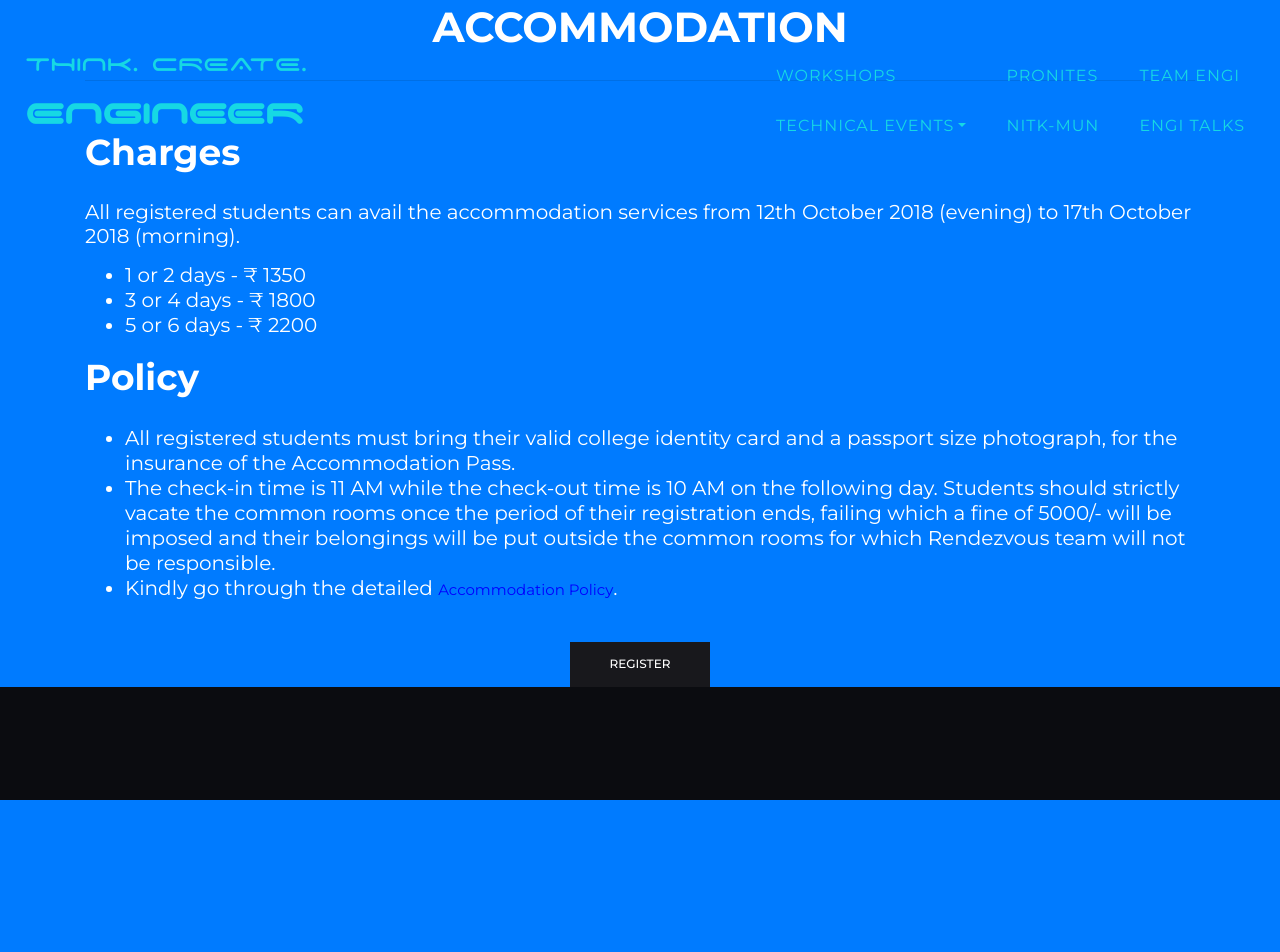
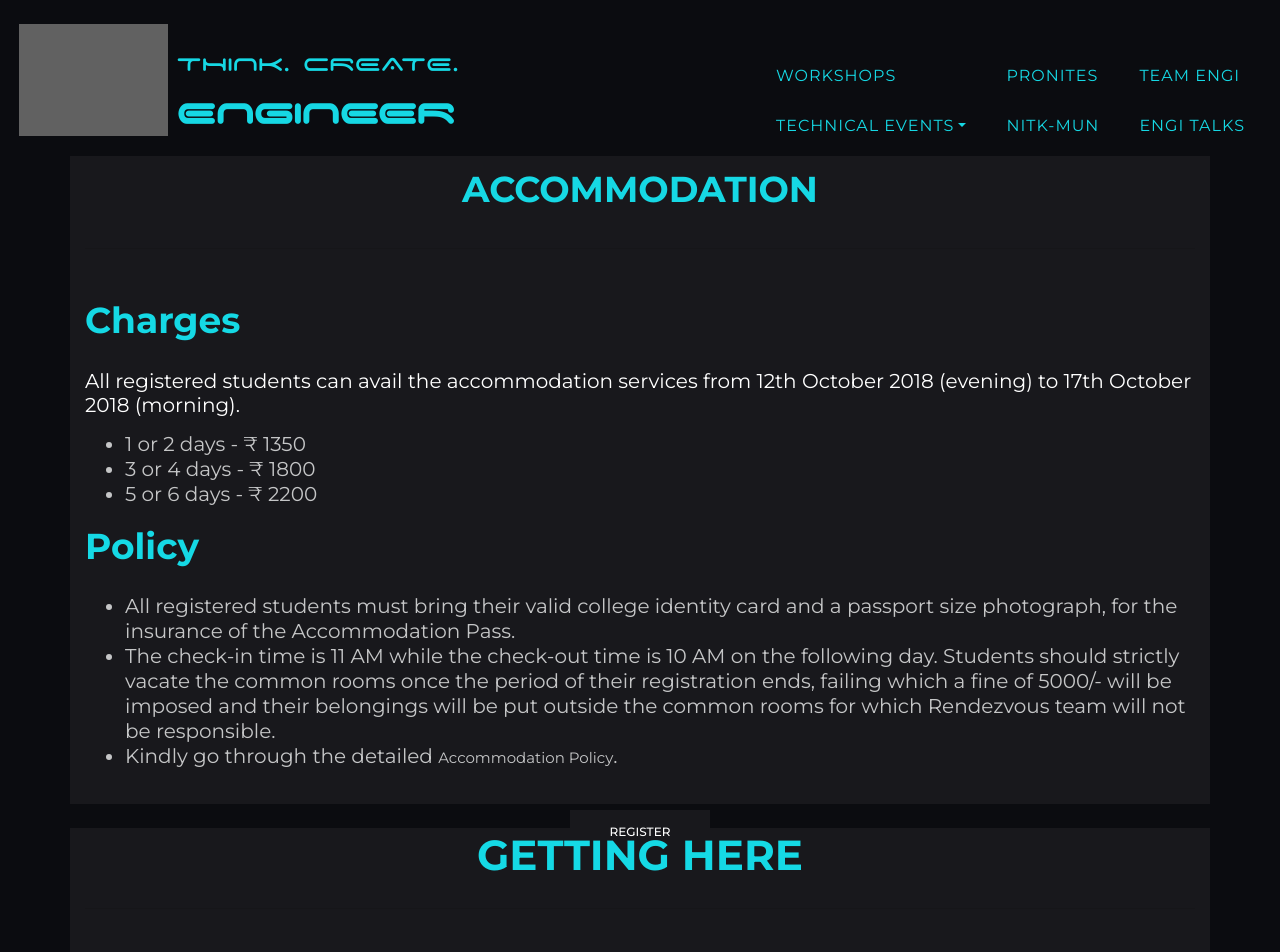
Before and after one commit to abhilekh703/engineer-nitk, a PHP site: page /accomodation.html in a window 1280 px wide. Shown: the top 952 px of the page. Before the commit the page ends 800 px from the top, so only its background shows below. Run offline with PHP 8.4, Linux system fonts and the light colour scheme; grey boxes are pictures that could not be loaded.

Commit message:
-Added logo to the header -Put the header in a seperate .js file -Added accomodation page

```diff
--- a/accomodation.html
+++ b/accomodation.html
@@ -26,69 +26,19 @@
     <link href="assets/css/main.css" rel="stylesheet">
     <link href="assets/css/index_modal.css" rel="stylesheet">
 </head>
-<body>
-<!--header start here -->
-<header class="header navbar fixed-top navbar-expand-xl">
-    <div class="container-fluid">
-        <a class="navbar-brand logo" href="./index.html"><div class="engi-logo">
-            <h3 class="Display-3"><span class="EngiTitle"><small>THINK. CREATE. </small><br><big>ENGINEER</big></span></h3></div>
-        </a>
-        <button class="navbar-toggler" type="button" data-toggle="collapse" data-target="#headernav" aria-expanded="false" aria-label="Toggle navigation">
-            <span class="lnr lnr-text-align-right"></span>
-        </button>
-        <div class="collapse navbar-collapse flex-sm-row-reverse" id="headernav">
-            <ul class=" nav navbar-nav menu">
-            <li class="nav-item">
-            <ul class="nav-block">
-                <li class="dropdown">
-                    <a class="nav-link dropdown-toggle reduce-space" href="#" data-toggle="dropdown">Technical Events</a>
-                    <div class="dropdown-menu bg-custom">
-                            <a class="dropdown-item dropdown-hover set-border" href="http://tronix.engineernitk.org">Tronix</a>
-                            <a class="dropdown-item dropdown-hover set-border" href="./Technites.html">Technites</a>
-                            <a class="dropdown-item dropdown-hover set-border" href="./Mech.html">Mechanical</a>
-                            <a class="dropdown-item dropdown-hover set-border" href="./reflux.html">Reflux</a>
-                            <a class="dropdown-item dropdown-hover set-border" href="./meta.html">Metallurgy</a>
-                            <a class="dropdown-item dropdown-hover set-border" href="./civil.html">Civil</a>
-                            <a class="dropdown-item dropdown-hover set-border" href="./compsoc.html">Comps</a>
-                            <a class="dropdown-item dropdown-hover set-border" href="./bizwaves.html">BizWaves</a>
-                            <a class="dropdown-item dropdown-hover set-border" href="./Astro.html">Astro</a>
-                    </div>
-                </li>
-            <!--<li class="nav-item dropdown" id='#secondDropDown'>
-                    <a class="nav-link dropdown-toggle" href="#" data-toggle="dropdown">Non-Technical</a>
-                  <div class="dropdown-menu bg-custom">-->
-                           <!-- <a class="dropdown-item dropdown-hover set-border" href="#events">Marketing</a>-->
-                    <li class="nav-item"><a class="nav-link" href="./workshops.html">Workshops</a></li>
-                </ul></li>
-                <li class="nav-item">
-                <ul class="nav-block">
-                <li class="nav-item" ><a  class="nav-link" href="Nitkmun.html">NITK-MUN</a></li>
-                <li class="nav-item" ><a class="nav-link" href="pronites.html">Pronites</a></li>
-                    </ul></li>
-                <li class="nav-item">
-                <ul class="nav-block">
-                            <!--<a class="dropdown-item dropdown-hover set-border" href="#events">Freefall</a>-->
-                  <!--  </div>
-                </li>-->
-                <!--li class="nav-item">
-                    <a class="nav-link " href="#">News</a>
-                </li-->
-                <li class="nav-item"><a class="nav-link" href="engitalks.html">Engi Talks</a></li>
-                <li class="nav-item" ><a class="nav-link" href="team.html">Team Engi</a></li>
-                </ul>
-                </li>
-            </ul>
-        </div>
-    </div>
-</header>
-<!--header end here-->
-<section class="bg-primary text-white mb-0" id="accommodation">
-      <div class="container">
-        <h2 class="text-center text-uppercase text-white">accommodation</h2>
+<body style="padding-top:19.5vh;">
+
+<!--Header-->
+<script src="./header.js"></script>
+
+<div style="height:81vh;" class="mb-4">
+      <div class="container" style="background-color: rgb(24,24,28);height: 100%;">
+        <div class="section_title">
+        <h2 class="title text-center text-uppercase">Accommodation</h2></div>
         <hr class="star-light mb-5">
         <div class="row">
           <div class="col-lg-12 mx-auto">
-          	<h3 class="text-white">Charges</h3>
+          	<h3 class="title">Charges</h3>
             <p class="lead">All registered students can avail the accommodation services from 12th October 2018 (evening) to 17th October 2018 (morning).
             	</p><ul class="lead">
             		<li>1 or 2 days - ₹ 1350</li>
@@ -99,11 +49,11 @@
       </div>
       <div class="row">
           <div class="col-lg-12 mx-auto">
-          	<h3 class="text-white">Policy</h3>
+          	<h3 class="title">Policy</h3>
             <p class="lead"></p><ul class="lead">
             	<li>All registered students must bring their valid college identity card and a passport size photograph, for the insurance of the Accommodation Pass.</li>
             	<li>The check-in time is 11 AM while the check-out time is 10 AM on the following day. Students should strictly vacate the common rooms once the period of their registration ends, failing which a fine of 5000/- will be imposed and their belongings will be put outside the common rooms for which Rendezvous team will not be responsible.</li>
-            	<li>Kindly go through the detailed <a href="../../../assets/pdf/RDV'18-Acco-Policy.pdf" target="_blank" style="color: blue;">Accommodation Policy</a>.</li>
+            	<li>Kindly go through the detailed <a href="../../../assets/pdf/RDV'18-Acco-Policy.pdf" target="_blank">Accommodation Policy</a>.</li>
             </ul><p></p>
           </div>
         </div>
@@ -116,5 +66,40 @@
         <p class="message"></p>
         </div>
       </div>
-</section>
+</div>
+<section id="getting" style="height:81vh;">
+    <div class="container" style="background-color:rgb(24,24,28); height:90%;">
+      <h2 class="text-center text-uppercase title">GETTING HERE</h2>
+      <hr class="star-light mb-5">
+      <div class="row">
+        <div class="col-lg-6 mx-auto">
+          <p class="lead">Cotent comes here -----------------------------------------------------------<br>-----------------------------------------
+              ---------------------------------------<br>--------------------------------------------------<br>------------------------------------------
+              ---------------------------------------<br>------------------------------------------------<br>--------------------------------------------<br><br>
+        </div>
+      <div class="col-lg-6 mx-auto">
+      <iframe src="https://www.google.com/maps/embed?pb=!1m14!1m8!1m3!1d3887.3918944868287!2d74.79366667032657!3d13.010697581336773!3m2!1i1024!2i768!4f13.1!3m3!1m2!1s0x0%3A0x6b1144ac2d5dadf3!2sNational+Institute+of+Technology+Karnataka!5e0!3m2!1sen!2sin!4v1537482808683" style="border:0" allowfullscreen="" width="100%" height="400" frameborder="0"></iframe>
+    </div>
+      </div>
+    </div>
+  </section>
+<!-- jquery -->
+<script src="assets/js/jquery.min.js"></script>
+<!-- bootstrap -->
+<script src="assets/js/popper.js"></script>
+<script src="assets/js/bootstrap.min.js"></script>
+<script src="assets/js/waypoints.min.js"></script>
+<!--slick carousel -->
+<script src="assets/js/owl.carousel.min.js"></script>
+<!--parallax -->
+<script src="assets/js/parallax.min.js"></script>
+<!--Counter up -->
+<script src="assets/js/jquery.counterup.min.js"></script>
+<!--Counter down -->
+<script src="assets/js/jquery.countdown.min.js"></script>
+<!-- WOW JS -->
+<script src="assets/js/wow.min.js"></script>
+<!-- Custom js -->
+<script src="assets/js/main.js"></script>
+<script src="assets/js/navBar.js"></script>
 </body>
--- a/assets/css/main.css
+++ b/assets/css/main.css
@@ -3564,3 +3564,19 @@ ul.nav-block:hover{
     display : flex;
     flex-flow : column-reverse;
 }
+
+header.permanent_sticky_header {
+  background-color: #1d2f45;
+  margin: 0;
+  padding: 5px;
+  -webkit-box-shadow: 0 0 42px rgba(0, 0, 0, 0.08);
+  box-shadow: 0 0 42px rgba(0, 0, 0, 0.08);
+  -webkit-transition: all ease-in-out 0.4s;
+  transition: all ease-in-out 0.4s;
+}
+
+@media(max-width:768px){
+  #coll-logo{
+    display: none;
+  }
+}
--- /dev/null
+++ b/header.js
@@ -0,0 +1,47 @@
+document.write('<!--header start here --></div>\
+<header class="header navbar fixed-top navbar-expand-xl">\
+        <div class="container-fluid">\
+            <a class="navbar-brand logo" href="./index.html">\
+                <img id="coll-logo" class="img-thumbnail mr-1" style="background: none; border:none;filter: invert(100%); height:15vh;"src="../../Downloads/NITK logo.gif" alt="logo">\
+                <div class="engi-logo">\
+                <h3 class="Display-3"><span class="EngiTitle"><small>THINK. CREATE. </small><br><big>ENGINEER</big></span></h3></div>\
+            </a>\
+            <button class="navbar-toggler" type="button" data-toggle="collapse" data-target="#headernav" aria-expanded="false" aria-label="Toggle navigation">\
+                <span class="lnr lnr-text-align-right"></span>\
+            </button>\
+            <div class="collapse navbar-collapse flex-sm-row-reverse" id="headernav">\
+                <ul class=" nav navbar-nav menu">\
+                <li class="nav-item">\
+                <ul class="nav-block">\
+                    <li class="dropdown">\
+                        <a class="nav-link dropdown-toggle reduce-space" href="#" data-toggle="dropdown">Technical Events</a>\
+                        <div class="dropdown-menu bg-custom">\
+                                <a class="dropdown-item dropdown-hover set-border" href="http://tronix.engineernitk.org">Tronix</a>\
+                                <a class="dropdown-item dropdown-hover set-border" href="./Technites.html">Technites</a>\
+                                <a class="dropdown-item dropdown-hover set-border" href="./Mech.html">Mechanical</a>\
+                                <a class="dropdown-item dropdown-hover set-border" href="./reflux.html">Reflux</a>\
+                                <a class="dropdown-item dropdown-hover set-border" href="./meta.html">Metallurgy</a>\
+                                <a class="dropdown-item dropdown-hover set-border" href="./civil.html">Civil</a>\
+                                <a class="dropdown-item dropdown-hover set-border" href="./compsoc.html">Comps</a>\
+                                <a class="dropdown-item dropdown-hover set-border" href="./bizwaves.html">BizWaves</a>\
+                                <a class="dropdown-item dropdown-hover set-border" href="./Astro.html">Astro</a>\
+                        </div>\
+                    </li>\
+                        <li class="nav-item"><a class="nav-link" href="./workshops.html">Workshops</a></li>\
+                    </ul></li>\
+                    <li class="nav-item">\
+                    <ul class="nav-block">\
+                    <li class="nav-item" ><a  class="nav-link" href="Nitkmun.html">NITK-MUN</a></li>\
+                    <li class="nav-item" ><a class="nav-link" href="pronites.html">Pronites</a></li>\
+                        </ul></li>\
+                    <li class="nav-item">\
+                    <ul class="nav-block">\
+                    <li class="nav-item"><a class="nav-link" href="engitalks.html">Engi Talks</a></li>\
+                    <li class="nav-item" ><a class="nav-link" href="team.html">Team Engi</a></li>\
+                    </ul>\
+                    </li>\
+                </ul>\
+            </div>\
+        </div>\
+    </header>\
+    <!--header end here-->');
```
Also changed, not shown: index.html (+2 -55 lines).
